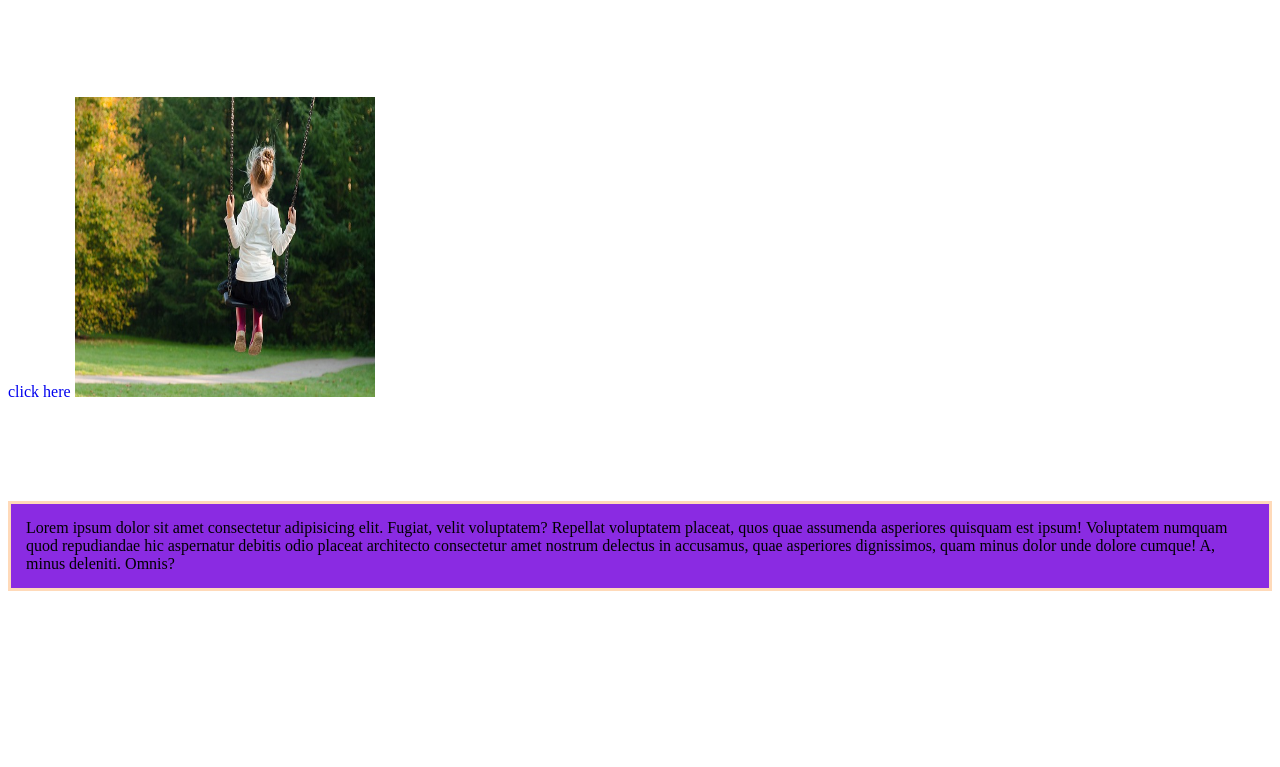
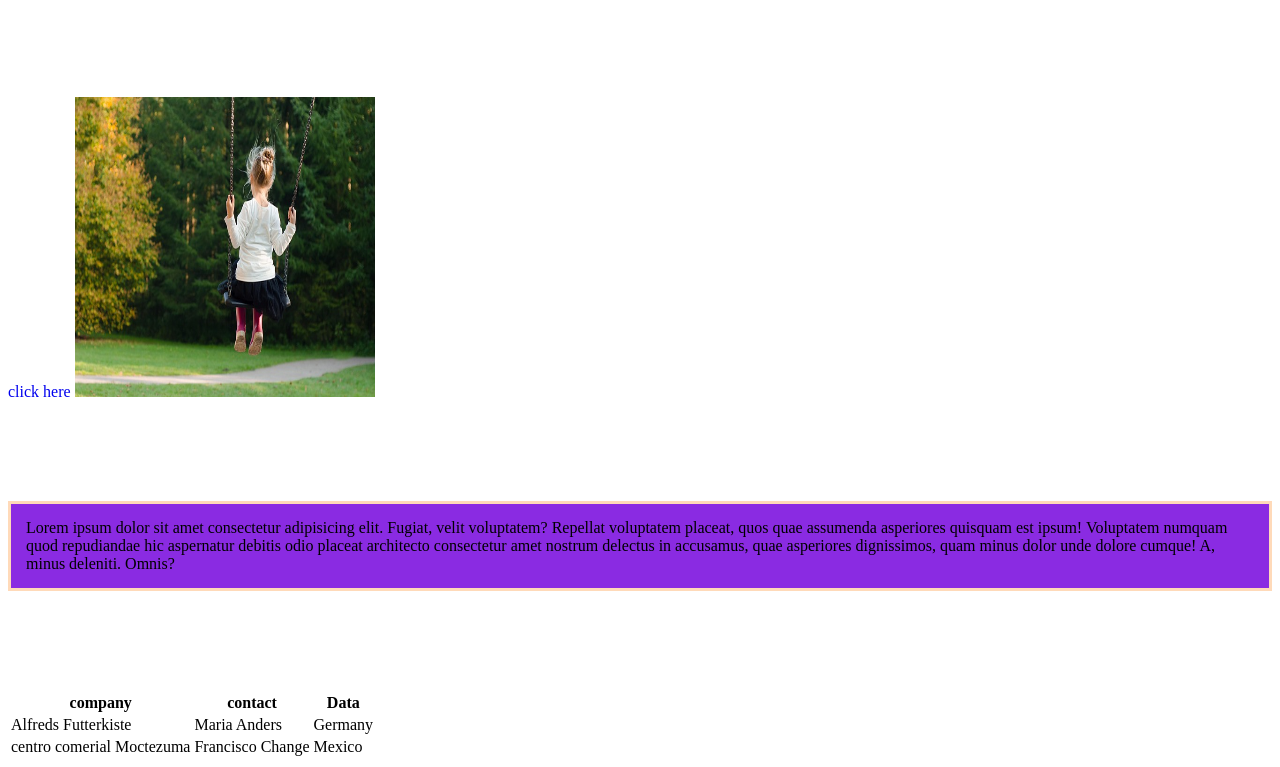
Before and after one commit to Raimatul523/my-repo1, a plain HTML site: page index2.html in a window 1280 px wide. Shown: the part 573-1340 px from the top of the page. Before the commit the page ends 1264 px from the top, so only its background shows below. Drawn offline with Linux system fonts and the light colour scheme.

Commit message:
first commit

```diff
--- a/index2.html
+++ b/index2.html
@@ -18,6 +18,23 @@
 
 </head>
 <body>
+    <table>
+        <tr>
+            <th>company</th>
+            <th>contact</th>
+            <th>Data</th>
+        </tr>
+        <tr>
+            <td>Alfreds Futterkiste</td>
+            <td>Maria Anders</td>
+            <td>Germany</td>
+        </tr>
+        <tr>
+            <td>centro comerial Moctezuma</td>
+            <td>Francisco Change</td>
+            <td>Mexico</td>
+        </tr>
+    </table>
 
 </body>
 </html>
```
